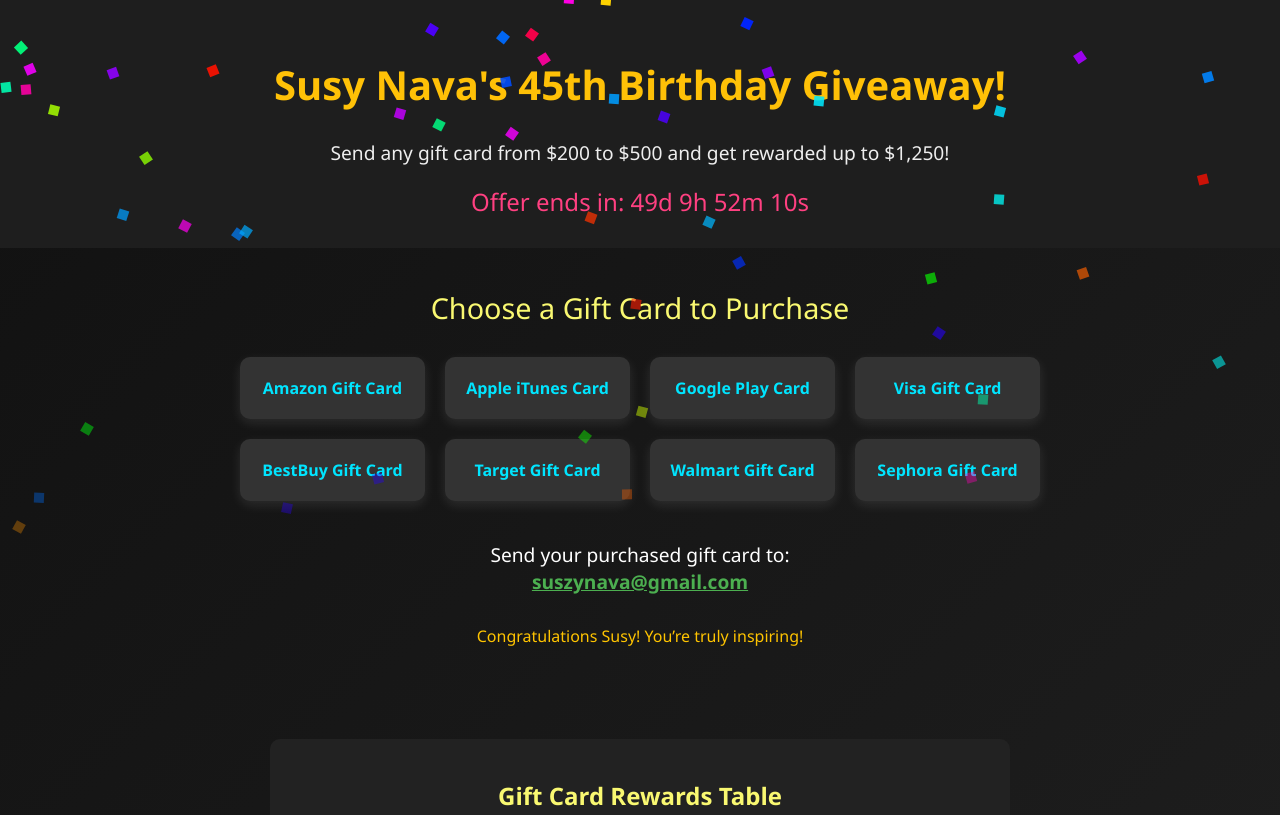
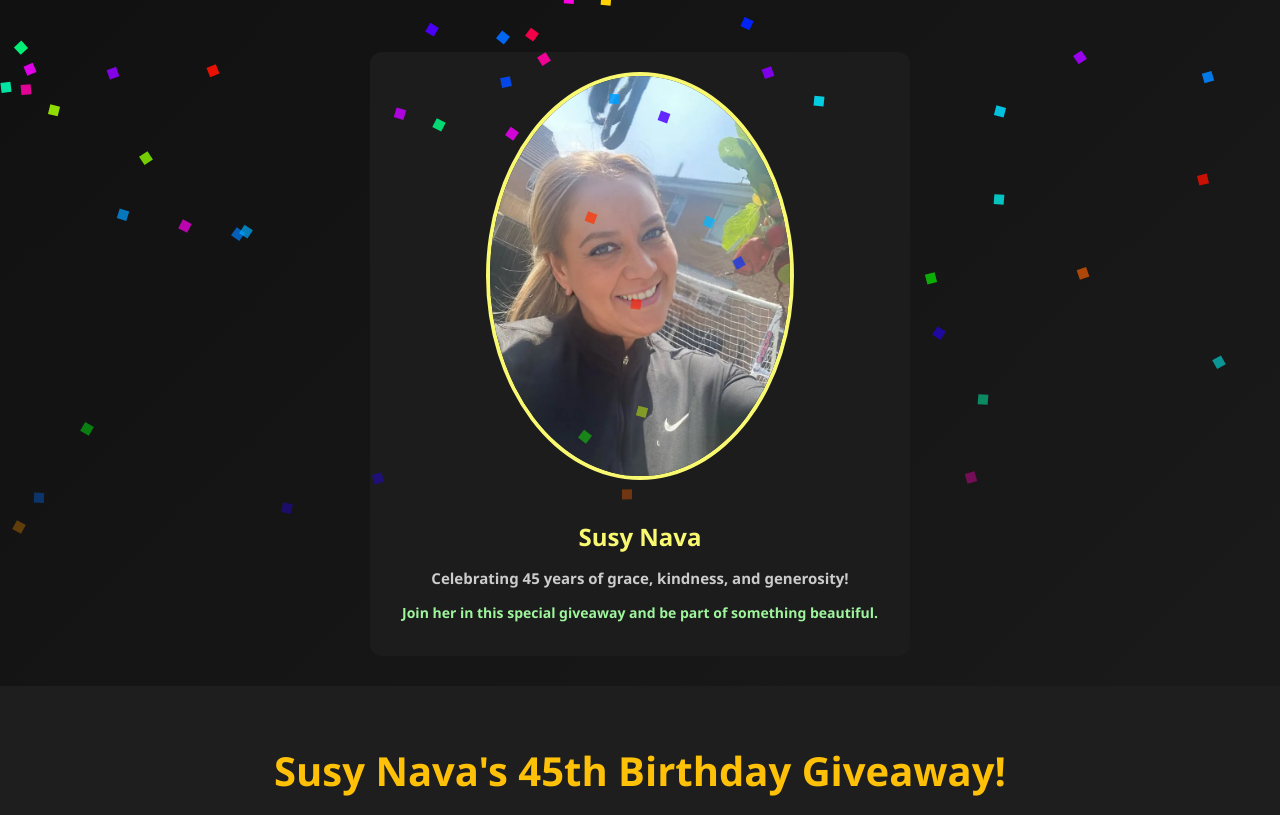
Before and after one commit to susynava/Susynava, a plain HTML site: page index.html in a window 1280 px wide. Shown: the top 815 px of the page. Drawn offline with Linux system fonts and the light colour scheme.

Commit message:
Add files via upload

```diff
--- a/index.html
+++ b/index.html
@@ -101,7 +101,30 @@
     }
   </style>
 </head>
-<body>
+<body><b><br>
+
+
+<div style="max-width: 500px; margin: 30px auto; background-color: #1c1c1c; border-radius: 12px; padding: 20px; color: #fff; font-family: 'Segoe UI', sans-serif; text-align: center; animation: fadeIn 2s ease-in-out;">
+  <img src="susy.jpg" alt="Susy Nava" style="width: 100%; max-width: 300px; border-radius: 50%; border: 4px solid #f9f871; margin-bottom: 15px;">
+  <h2 style="color: #f9f871; margin-bottom: 5px;">Susy Nava</h2>
+  <p style="color: #ccc; font-size: 15px;">Celebrating 45 years of grace, kindness, and generosity!</p>
+  <p style="color: #9ef59c; font-size: 14px; margin-top: 10px;">
+    Join her in this special giveaway and be part of something beautiful.
+  </p>
+</div>
+
+<!-- Fade-in animation style -->
+<style>
+@keyframes fadeIn {
+  from {opacity: 0; transform: translateY(20px);}
+  to {opacity: 1; transform: translateY(0);}
+}
+</style>
+
+
+
+
+
 
   <header>
     <h1>Susy Nava's 45th Birthday Giveaway!</h1>
```
Also changed, not shown: susy.jpg (added).
